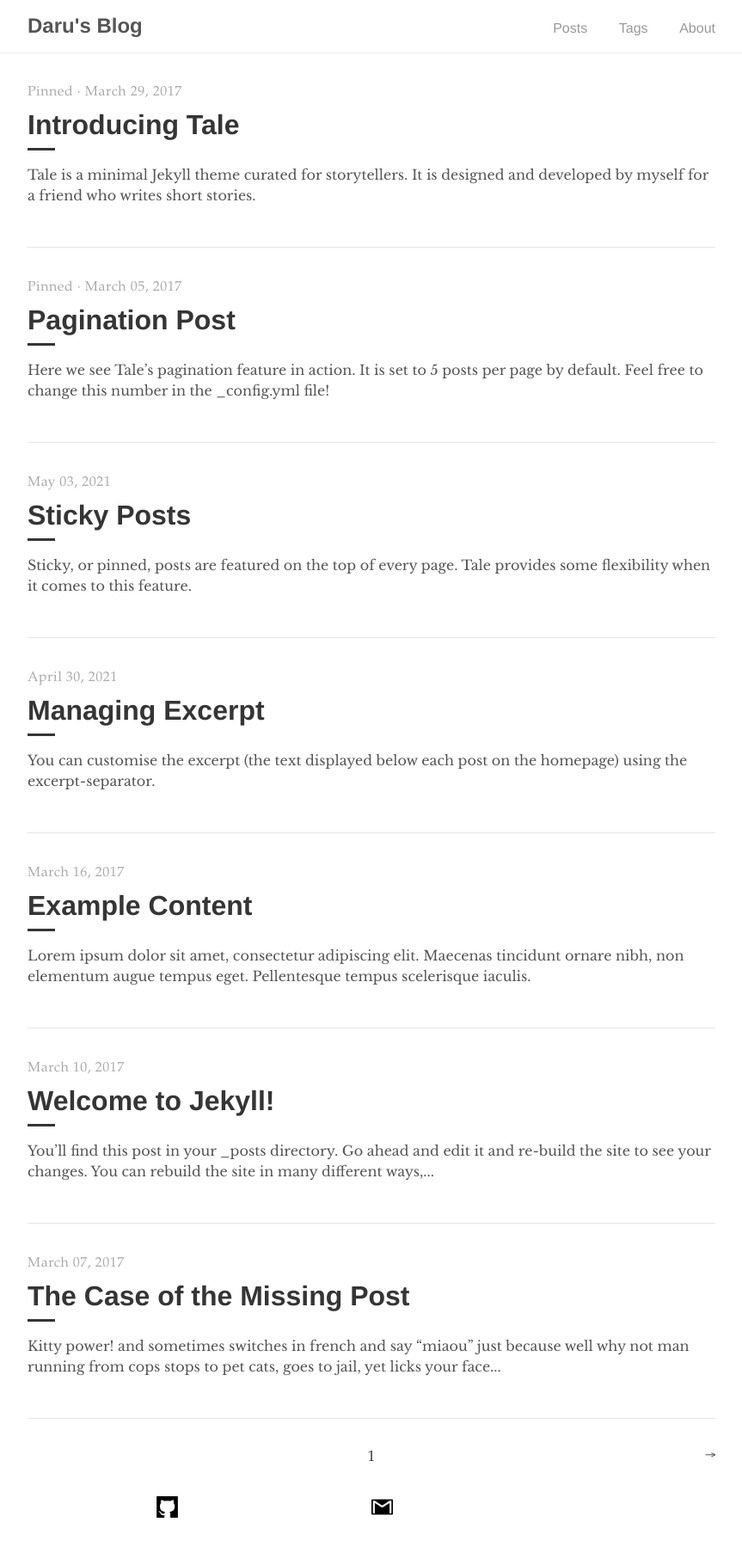
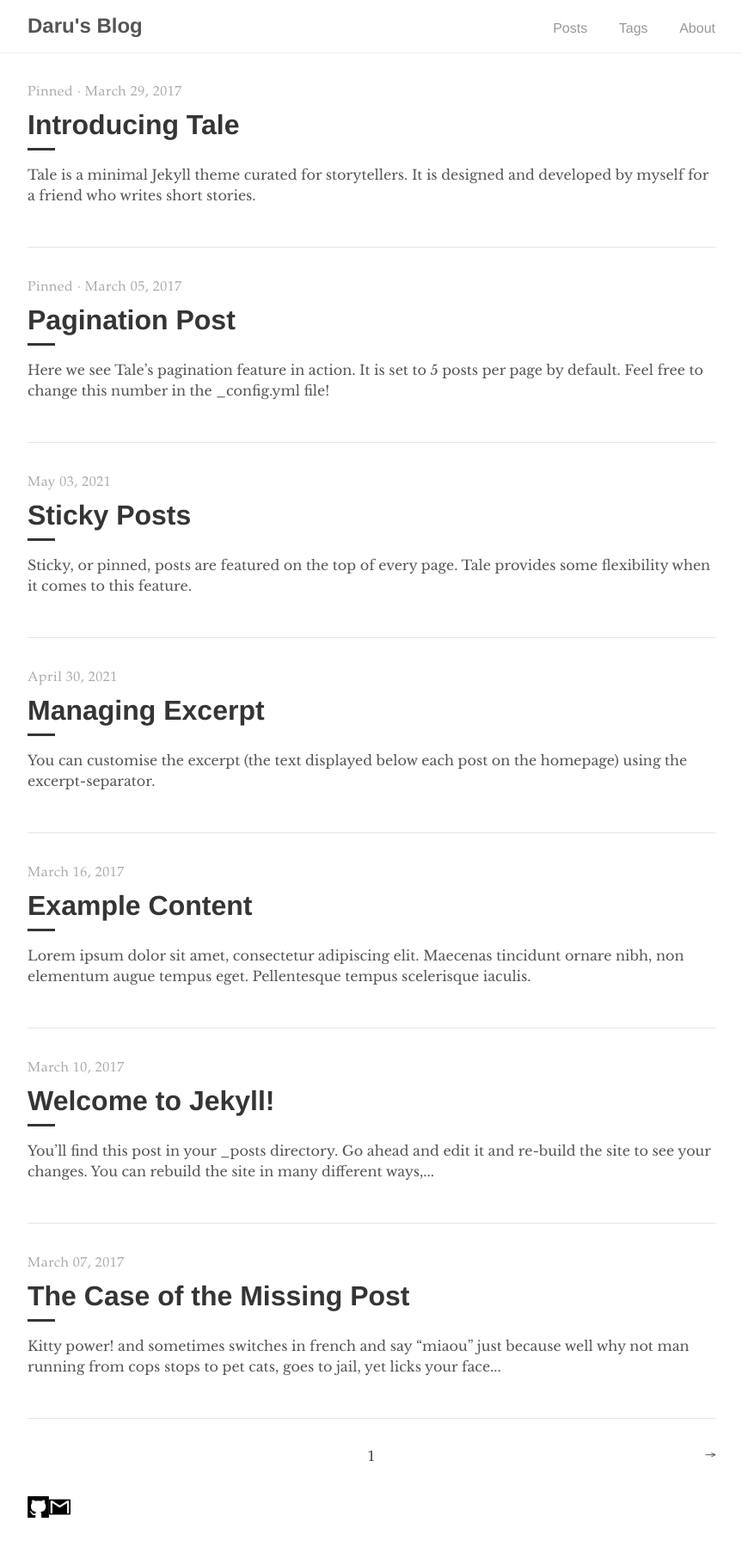
Before and after one commit to daru1027/daru1027.github.io, a Jekyll site: the page built from index.html, in a window 1280 px wide. Shown: the whole page at 86% size, without its empty margins (208-1071 px from the left). Built offline with Jekyll 4.4.1, drawn with Linux system fonts in a browser that asks for light colours; the list of posts is cut into pages by our own code.

Commit message:
FIX: div 분리

```diff
--- a/_includes/footer.html
+++ b/_includes/footer.html
@@ -2,16 +2,16 @@
   <span>
 <!--    &copy; <time datetime="{{ site.time }}">{{ site.time | date: '%Y' }}</time> {{ site.author.name }}. Made with Jekyll using the <a href="https://github.com/chesterhow/tale/">Tale</a> theme.-->
     <div id="wrap">
-      <div>
+      <article>
         <a href="https://github.com/daru1027/" target="_blank">
           <img src="/images/github.png" width="25">
         </a>
-      </div>
-      <div>
+      </article>
+      <ariticle>
         <a href="https://github.com/daru1027/" target="_blank">
           <img src="/images/gmail.png" width="25">
         </a>
-      </div>
+      </ariticle>
     </div>
   </span>
 </footer>
--- a/_sass/tale/_layout.scss
+++ b/_sass/tale/_layout.scss
@@ -92,7 +92,8 @@ footer {
 }
 
 #wrap {
-  display: grid;
-  justify-content: center;
-  grid-template-columns: 250px 250px;
+  align-items: center;
 }
+  div > article{
+    float: left;
+  }
```
